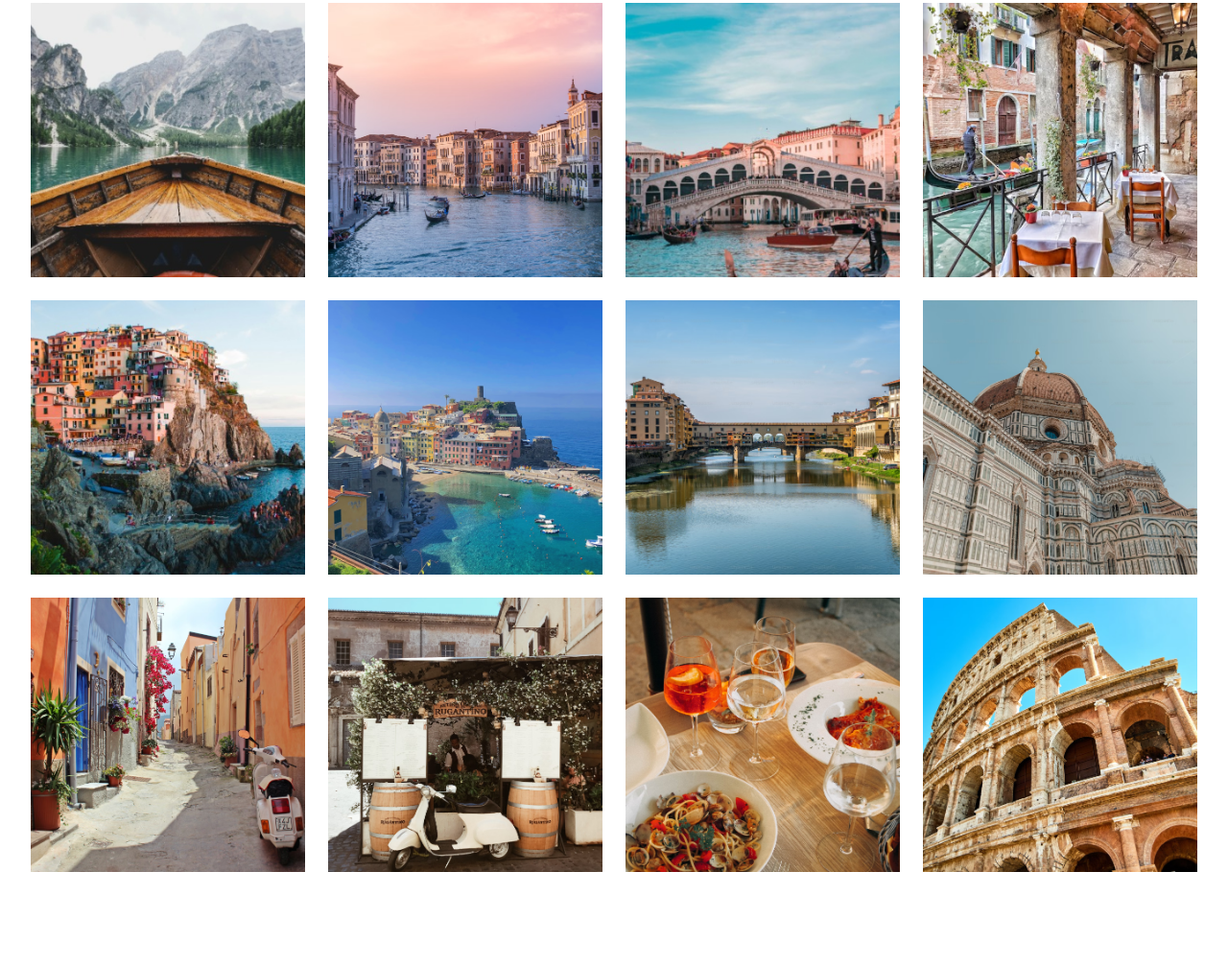
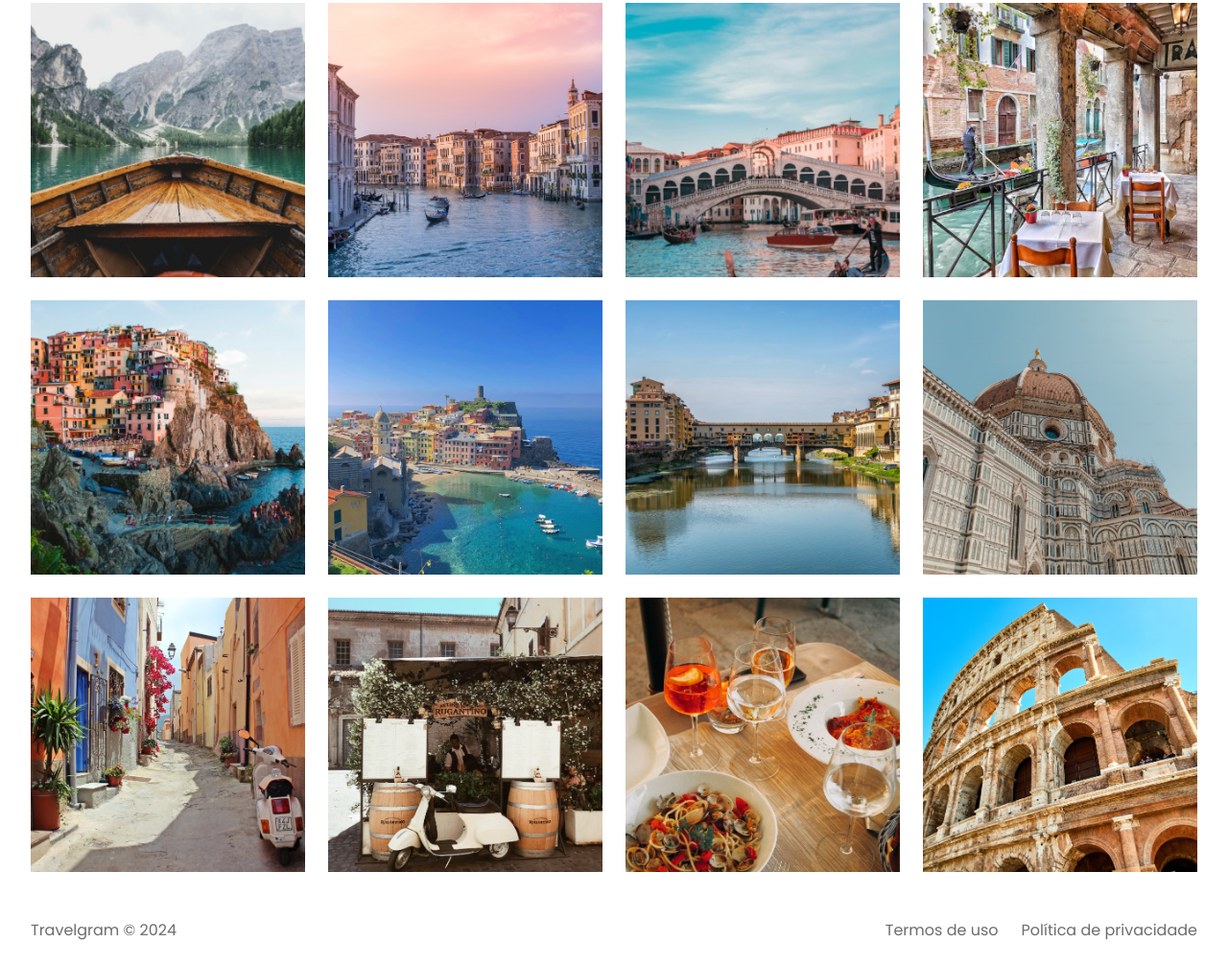
Before and after one commit to yurigonzagaweb-prog/Travelgram, a plain HTML site: page index.html in a window 1280 px wide. Shown: the part 368-1375 px from the top of the page at 96% size. Before the commit the page ends 1301 px from the top, so only its background shows below. Drawn offline with Linux system fonts and the light colour scheme.

Commit message:
Criação do Footer

```diff
--- a/index.html
+++ b/index.html
@@ -76,5 +76,18 @@
     <img src="assests/images/Image 11.png" alt="imgeleven">
     <img src="assests/images/Image 12.png" alt="imgtwoelven">
 </main>
+<footer class="container">
+    <span>
+        Travelgram &copy; 2024
+    </span>
+
+    <span>
+        Termos de uso
+    </span>
+
+    <span>
+        Política de privacidade
+    </span>
+</footer>
 </body>
 </html>
--- /dev/null
+++ b/style/footer.css
@@ -0,0 +1,9 @@
+footer {
+    display: flex;
+    padding-block: 24px;
+    gap: 24px
+}
+
+footer span:nth-child(1) {
+    margin-right: auto;
+}
--- a/style/index.css
+++ b/style/index.css
@@ -2,3 +2,4 @@
 @import url(nav.css);
 @import url(header.css);
 @import url(main.css);
+@import url(footer.css);
```
